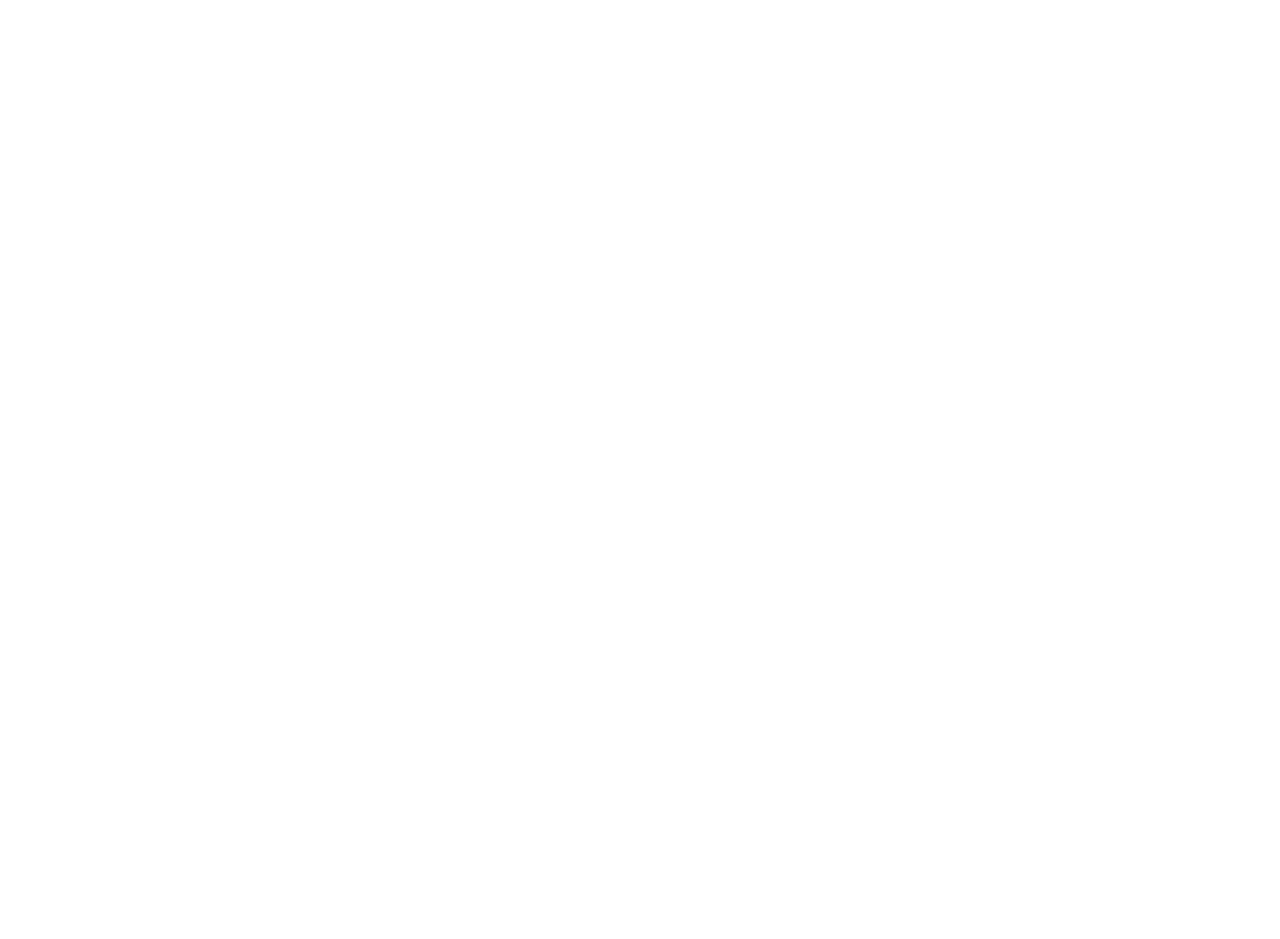
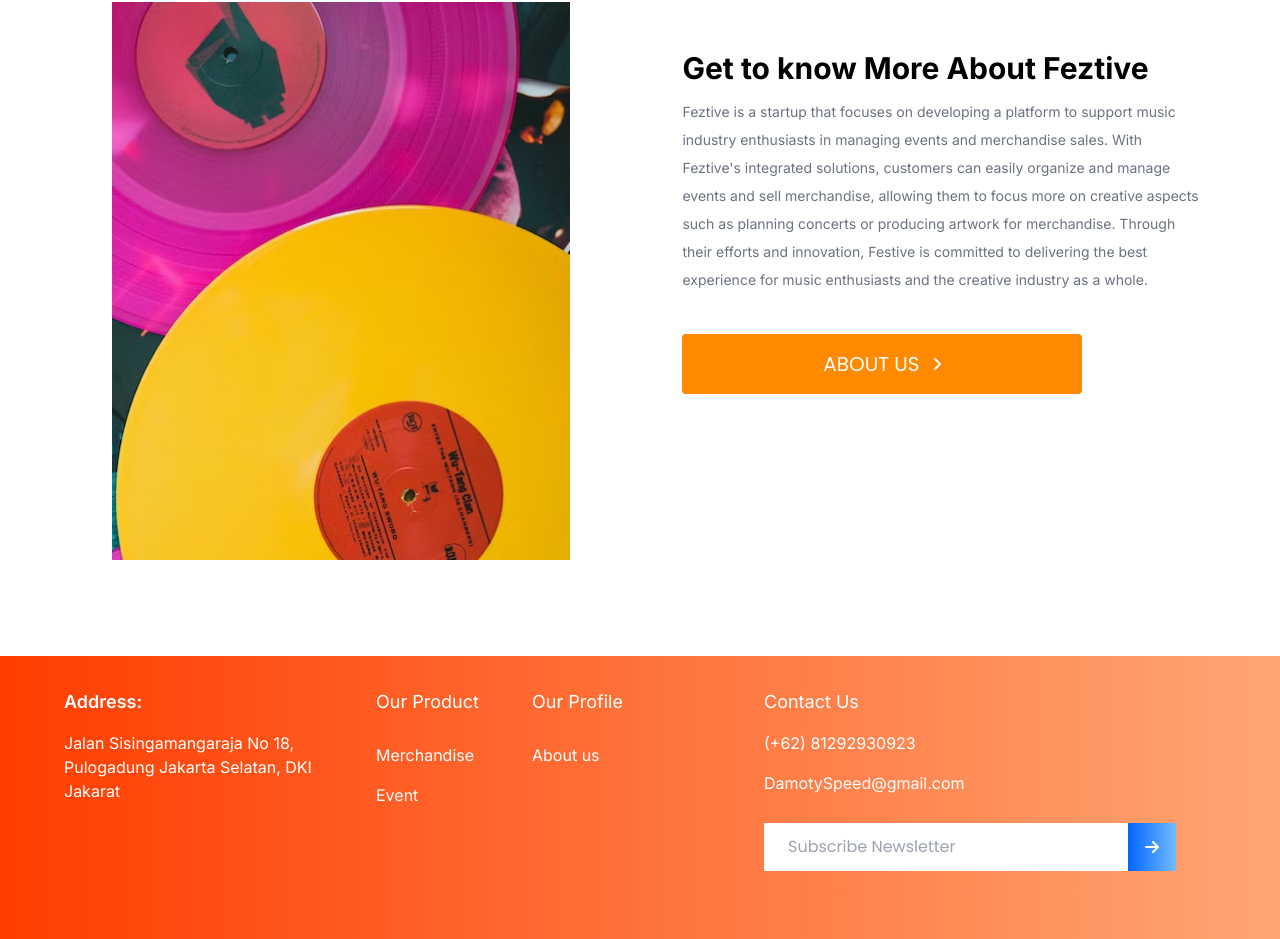
Before and after one commit to samudrobintang10/feztive-web, a React (Vite) app: page / in a window 1280 px wide. Shown: the part 1393-2332 px from the top of the page. Before the commit the page ends 1383 px from the top, so only its background shows below. Built offline with nearby package versions, Linux system fonts and the light colour scheme.

Commit message:
implementing footer

```diff
--- a/package.json
+++ b/package.json
@@ -10,6 +10,11 @@
     "preview": "vite preview"
   },
   "dependencies": {
+    "@fortawesome/fontawesome-svg-core": "^6.5.1",
+    "@fortawesome/free-brands-svg-icons": "^6.5.1",
+    "@fortawesome/free-regular-svg-icons": "^6.5.1",
+    "@fortawesome/free-solid-svg-icons": "^6.5.1",
+    "@fortawesome/react-fontawesome": "^0.2.0",
     "react": "^18.2.0",
     "react-dom": "^18.2.0",
     "react-router-dom": "^6.22.1"
--- a/src/components/DefaultLayout.jsx
+++ b/src/components/DefaultLayout.jsx
@@ -6,11 +6,11 @@
 // Imported Components
 import Button from "../elements/Button";
 import NavTab from "../elements/NavTab";
+import InputNext from "../elements/InputNext";
 
 function DefaultLayout() {
   return (
     <div id="defaultLayout">
-      <div className="content">
       <header className="flex justify-between py-3">
         <div className="flex gap-3 items-center">
           <img src={FeztiveMiniLogoSvg} alt="Your SVG" />
@@ -29,7 +29,59 @@
       <main>
         <Outlet />
       </main>
+      <footer>
+        <div className="w-full bg-gradient-to-r from-primary-music-jazz to-primary-light-orange px-16 pb-5 pt-8 grid grid-cols-2 gap-y-16">
+          <div className="grid grid-cols-4 gap-x-12">
+            <div className="address col-span-2">
+              <h3 className=" font-inter font-semibold text-primary-white pb-4">
+                Address:
+              </h3>
+              <h4 className="font-inter text-primary-white">
+                Jalan Sisingamangaraja No 18, Pulogadung Jakarta Selatan, DKI
+                Jakarat
+              </h4>
             </div>
+            <div className="our-product-menu">
+              <h3 className=" font-inter text-primary-white pb-7">
+                Our Product
+              </h3>
+              <div className="our-product-sub-menu grid gap-4">
+                <h4 className="font-inter text-primary-white">Merchandise</h4>
+                <h4 className="font-inter text-primary-white">Event</h4>
+              </div>
+            </div>
+            <div className="our-profile-menu">
+              <h3 className=" font-inter text-primary-white pb-7">
+                Our Profile
+              </h3>
+              <div className="our-profile-sub-menu grid gap-4">
+                <h4 className="font-inter text-primary-white">About us</h4>
+              </div>
+            </div>
+          </div>
+          <div className="grid place-items-end pr-10">
+            <div className="contact-us">
+              <h3 className=" font-inter text-primary-white pb-4">
+                Contact Us
+              </h3>
+              <div className="our-product-sub-menu grid gap-4 pb-7">
+                <h4 className="font-inter text-primary-white">
+                  (+62) 81292930923
+                </h4>
+                <h4 className="font-inter text-primary-white">
+                  DamotySpeed@gmail.com
+                </h4>
+              </div>
+              <InputNext placeholder="Subscribe Newsletter" />
+            </div>
+          </div>
+          <div className="col-span-2 flex justify-center">
+            <h3 className="text-primary-white">
+              @Copyright 2023
+            </h3>
+          </div>
+        </div>
+      </footer>
     </div>
   );
 }
--- a/src/elements/Button.jsx
+++ b/src/elements/Button.jsx
@@ -1,21 +1,25 @@
 import { Link } from "react-router-dom";
+import { FontAwesomeIcon } from "@fortawesome/react-fontawesome";
 
 // The default of this button elements is isPrimary and isNormal
 // There are three types of size: isSmall, isNormal (Default), and isBig
 // There are two types of button type: isPrimary (Default) and isSecondary
 // There are x types of color: isMusicJazz (Default) etc
 // isGradient is used for gradient the color to exact type
+// Use icon if icon is needed, of course paste the icon
 
 function Button({
   href,
   placeholder,
   isSecondary,
   isPurple,
+  isOrange,
   isSmall,
   isBig,
   isGradient,
+  icon,
 }) {
-  const canvas = ["rounded"];
+  const canvas = ["rounded flex gap-x-3 items-center justify-center"];
   const brush = [];
   const font = [];
 
@@ -23,7 +27,8 @@
   if (isSmall) {
     canvas.push("py-2 px-[22px]");
   } else if (isBig) {
-    canvas.push();
+    canvas.push("py-4 px-8 min-w-[400px]");
+    font.push("text-xl");
     // implement on further progress
   } else {
     canvas.push("py-4 px-8");
@@ -45,6 +50,8 @@
     font.push("text-primary-white");
     if (isPurple) {
       brush.push("bg-primary-purple");
+    } else if (isOrange) {
+      brush.push("bg-primary-orange");
     } else {
       if (isGradient) {
         brush.push(
@@ -60,6 +67,7 @@
     <Link to={href}>
       <button className={canvas.join(" ").concat(" ", brush.join(" "))}>
         <h5 className={font.join(" ")}>{placeholder}</h5>
+        <FontAwesomeIcon icon={icon} className="text-primary-white" />
       </button>
     </Link>
   );
--- /dev/null
+++ b/src/elements/InputNext.jsx
@@ -0,0 +1,23 @@
+import { Link } from "react-router-dom";
+import { faArrowRight } from "@fortawesome/free-solid-svg-icons";
+import { FontAwesomeIcon } from "@fortawesome/react-fontawesome";
+
+// The default of this InputNext elements is isPrimary and isNormal
+
+function InputNext({ href, placeholder }) {
+  return (
+    <div className="flex">
+      <input type="text" placeholder={placeholder} className="py-3 px-6" />
+      <Link to={href}>
+        <div className="p-6 bg-gradient-to-r from-primary-blue to-secondary-blue relative">
+          <FontAwesomeIcon
+            icon={faArrowRight}
+            className="text-primary-white absolute top-1/2 left-1/2 -translate-x-1/2 -translate-y-1/2"
+          />
+        </div>
+      </Link>
+    </div>
+  );
+}
+
+export default InputNext;
--- a/src/index.css
+++ b/src/index.css
@@ -6,7 +6,7 @@
 @tailwind components;
 @tailwind utilities;
 
-#defaultLayout {
+#defaultLayout > header, main {
   @apply xl:max-w-screen-xl mx-auto w-full md:px-20 sm:px-12 px-6;
 }
 
--- a/src/main.jsx
+++ b/src/main.jsx
@@ -7,6 +7,5 @@
 ReactDOM.createRoot(document.getElementById("root")).render(
   <React.StrictMode>
     <RouterProvider router={router} />
-    oke gas
   </React.StrictMode>
 );
--- a/src/views/Home.jsx
+++ b/src/views/Home.jsx
@@ -2,21 +2,25 @@
 import MerchandiseMenuCard from "../elements/MerchandiseMenuCard";
 import MerchandiseCard from "../elements/MerchandiseCard";
 
+// Imported Library
+import { faArrowRight, faAngleRight } from "@fortawesome/free-solid-svg-icons";
+
 // Imported Png or Svg
 import HeroPng from "../assets/images/hero.png";
 import ExampleImagePng from "../assets/images/example-image.png";
+import BannerAboutPng from "../assets/images/banner-about.png";
 import TwoPeopleIconSvg from "../assets/svg/two-people-icon.svg";
 import CheckIconSvg from "../assets/svg/check-icon.svg";
 import RocketIconSvg from "../assets/svg/rocket-icon.svg";
 import StarIconSvg from "../assets/svg/star-icon.svg";
-import ClockIconSvg from "../assets/svg/clock-icon.svg"
+import ClockIconSvg from "../assets/svg/clock-icon.svg";
 
 function Home() {
   return (
     <div className="home">
       <section className="hero">
         <div className="py-24 flex justify-between gap-32">
-          <div className="hero-images w-1/2 relative">
+          <div className="hero-images w-6/12 relative">
             <img
               src={HeroPng}
               alt="hero.png"
@@ -54,7 +58,7 @@
               </div>
             </div>
           </div>
-          <div className="hero-narative w-1/2 relative">
+          <div className="hero-narative w-6/12 relative">
             <h1 className="font-inter font-bold text-6xl leading-tight pb-3">
               The Best Place Where find The needs of Music
             </h1>
@@ -130,7 +134,36 @@
           </div>
         </div>
       </section>
-      <h1 className="">Home</h1>
+      <section className="get-to-know">
+        <div className="get-to-know-images py-24 flex justify-between gap-20">
+          <div className="hero-images w-6/12 relative px-8">
+            <img
+              src={BannerAboutPng}
+              alt="banner-about.png"
+              className="w-full"
+            />
+          </div>
+          <div className="get-to-know-narative w-6/12 grid">
+            <div className="pt-12">
+              <h1 className="font-inter font-bold text-3xl pb-3">
+                Get to know More About Feztive
+              </h1>
+              <h5 className="font-inter leading-7 pb-10 text-gray-500">
+                Feztive is a startup that focuses on developing a platform to
+                support music industry enthusiasts in managing events and
+                merchandise sales. With Feztive's integrated solutions,
+                customers can easily organize and manage events and sell
+                merchandise, allowing them to focus more on creative aspects
+                such as planning concerts or producing artwork for merchandise.
+                Through their efforts and innovation, Festive is committed to
+                delivering the best experience for music enthusiasts and the
+                creative industry as a whole.
+              </h5>
+              <Button placeholder="ABOUT US" isBig isOrange icon={faAngleRight} />
+            </div>
+          </div>
+        </div>
+      </section>
     </div>
   );
 }
```
Also changed, not shown: src/assets/images/banner-about.png (added), 1 other file (tests, documents, lock files or other folders). Lines whose indentation alone changed are shown as unchanged.
